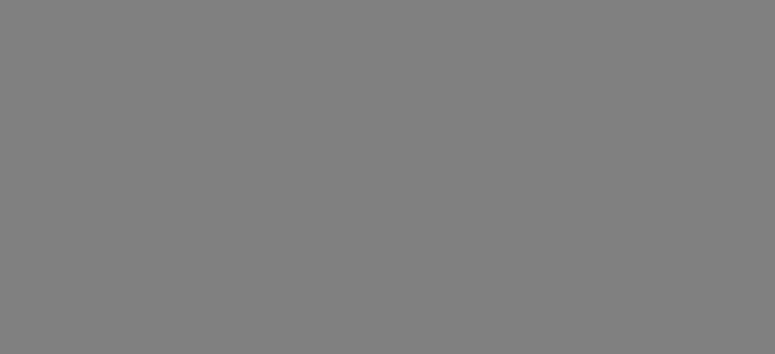
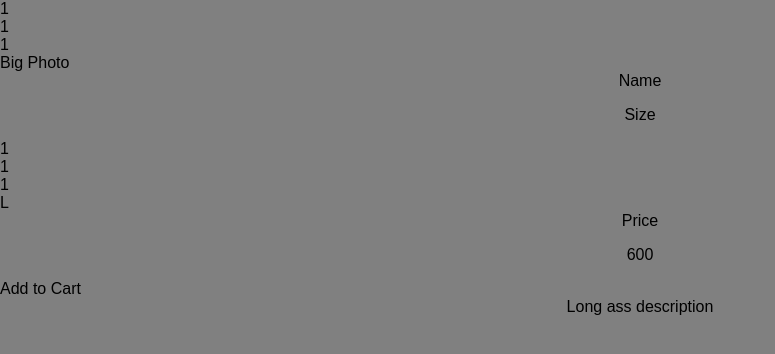
Before and after one commit to JustLenard/Entry-React-Developer-TEST, a React (Create React App) app: page /pdp in a window 1280 px wide. Shown: the top 354 px of the page, without its empty margins (0-775 px from the left). Built offline with nearby package versions, Linux system fonts and the light colour scheme.

Commit message:
Worked on Product display page

```diff
--- a/src/components/card/Card.js
+++ b/src/components/card/Card.js
@@ -3,10 +3,12 @@ import './Card.sass';
 import { useQuery, gql } from '@apollo/client';
 import { LOAD_PRODUCTS } from '../graphQL/querries';
 import { useSelector } from 'react-redux';
+import { useDispatch } from 'react-redux';
+import { getItemId } from '../features/itemId';
 
 const Card = ({ product }) => {
 	const currency = useSelector(state => state.products.value);
-
+	const dispatch = useDispatch();
 	// const [products, setProducts] = useState([]);
 	// const products = useSelector(state => state.products.value);
 
@@ -20,9 +22,13 @@ const Card = ({ product }) => {
 	const correctPrice = product.prices.filter(
 		price => price.currency.symbol === currency
 	)[0].amount;
-
 	return (
-		<div id="card">
+		<div
+			id="card"
+			onClick={() => {
+				dispatch(getItemId(product.id));
+			}}
+		>
 			<div>
 				<img className="image" src={product.gallery[0]}></img>
 			</div>
--- /dev/null
+++ b/src/components/features/itemId.js
@@ -0,0 +1,15 @@
+import { createSlice } from '@reduxjs/toolkit';
+
+export const itemIdSlice = createSlice({
+	name: 'itemId',
+	initialState: { value: '' },
+	reducers: {
+		getItemId: (state, action) => {
+			state.value = action.payload;
+		},
+	},
+});
+
+export const { getItemId } = itemIdSlice.actions;
+
+export default itemIdSlice.reducer;
--- a/src/index.js
+++ b/src/index.js
@@ -5,11 +5,13 @@ import { configureStore } from '@reduxjs/toolkit';
 import { Provider } from 'react-redux';
 import productsReducer from './components/features/products';
 import categoryReducer from './components/features/changeCategory';
+import itemIdReducer from './components/features/itemId';
 
 const store = configureStore({
 	reducer: {
 		products: productsReducer,
 		category: categoryReducer,
+		itemId: itemIdReducer,
 	},
 });
 
--- a/src/pages/PDP.js
+++ b/src/pages/PDP.js
@@ -1,7 +1,74 @@
-import React from 'react';
+import React, { useEffect } from 'react';
+import { gql, useQuery } from '@apollo/client';
+import { useSelector } from 'react-redux';
 
 const PDP = props => {
-	return <div>{props.bla}</div>;
+	const itemId = useSelector(state => state.itemId.value);
+	console.log(itemId);
+
+	const itemInfo = gql`
+		query {
+			product(id: "${itemId}") {
+				name
+				gallery
+				brand
+				inStock
+				description
+				prices {
+					currency {
+						label
+						symbol
+					}
+					amount
+				}
+				attributes {
+					name
+					id
+					type
+					items {
+						id
+						value
+						displayValue
+					}
+				}
+			}
+		}
+	`;
+	const { error, loading, data } = useQuery(itemInfo);
+
+	useEffect(() => {
+		if (data !== undefined) {
+			console.log(data);
+		}
+	}, [data]);
+	return (
+		<div className="PDP-container">
+			<div className="small-photos">
+				<div className="small-photo">1</div>
+				<div className="small-photo">1</div>
+				<div className="small-photo">1</div>
+			</div>
+			<div className="big-photo">Big Photo</div>
+			<div className="pdp-info">
+				<p className="pdp-name">Name</p>
+				<div className="pdp-size">
+					<p>Size</p>
+					<div className="sizes">
+						<div>1</div>
+						<div>1</div>
+						<div>1</div>
+						<div>L</div>
+					</div>
+				</div>
+				<div className="pdp-price">
+					<p>Price</p>
+					<p>600</p>
+				</div>
+				<div className="add-to-cart-btn">Add to Cart</div>
+				<p>Long ass description</p>
+			</div>
+		</div>
+	);
 };
 
 export default PDP;
```
